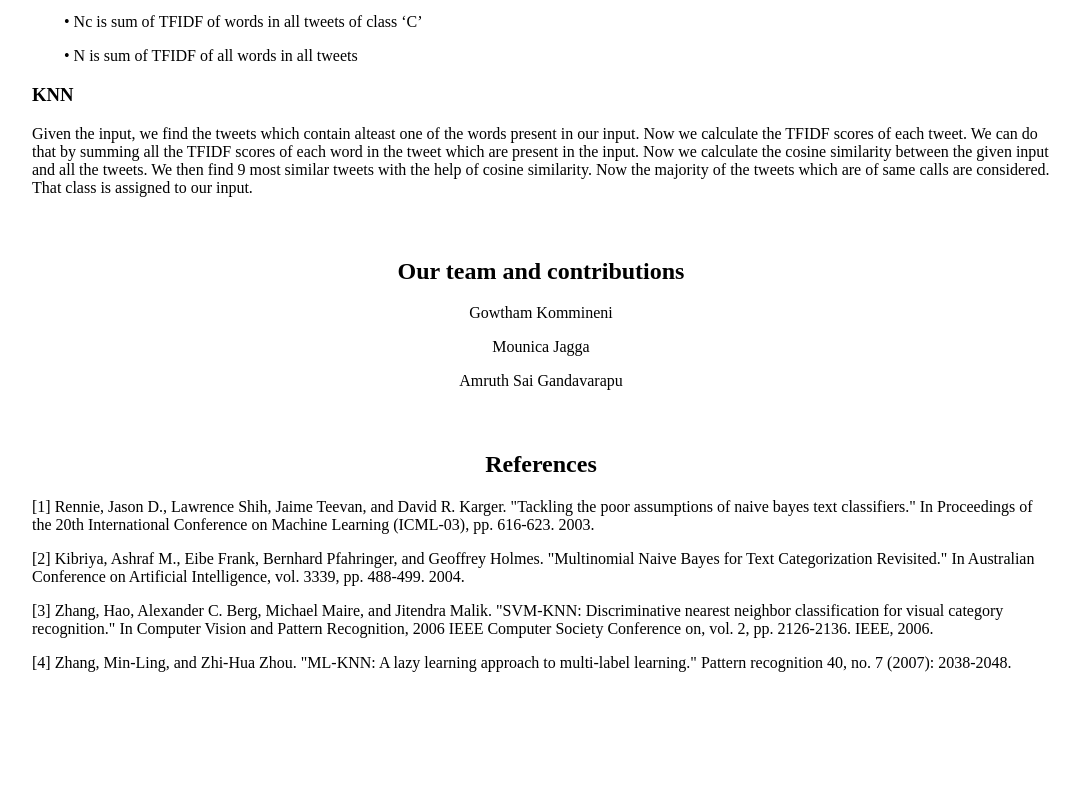
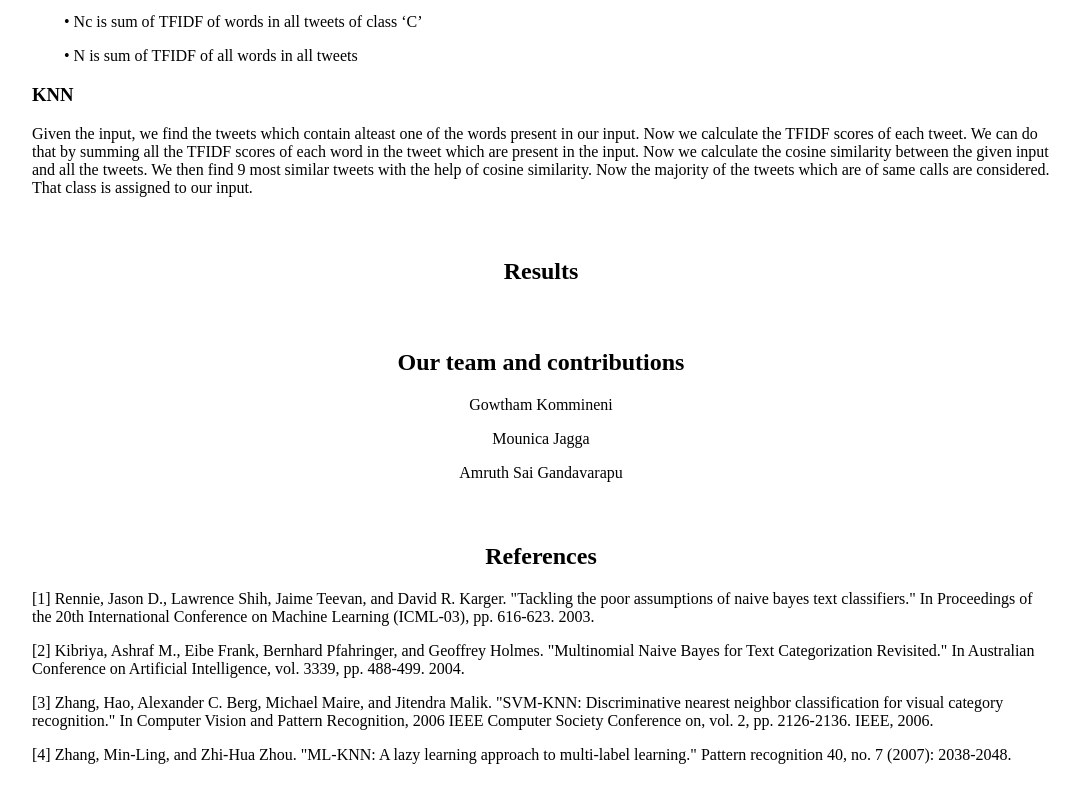
Before and after one commit to amruthsai1809/cloudReport, a plain HTML site: page index.html in a window 1280 px wide. Shown: the part 2629-3425 px from the top of the page, without its empty margins (64-1144 px from the left). Before the commit the page ends 3333 px from the top, so only its background shows below. Drawn offline with Linux system fonts and the light colour scheme.

Commit message:
modified index.html

```diff
--- a/index.html
+++ b/index.html
@@ -116,6 +116,12 @@
 
 
 
+  <div id="Results" style="padding-top: 25px">
+    <h2>Results</h2>
+
+  </div>
+
+
   <div id="team" style="padding-top: 25px">
     <h2>Our team and contributions</h2>
     <p>Gowtham Kommineni</p>
```
